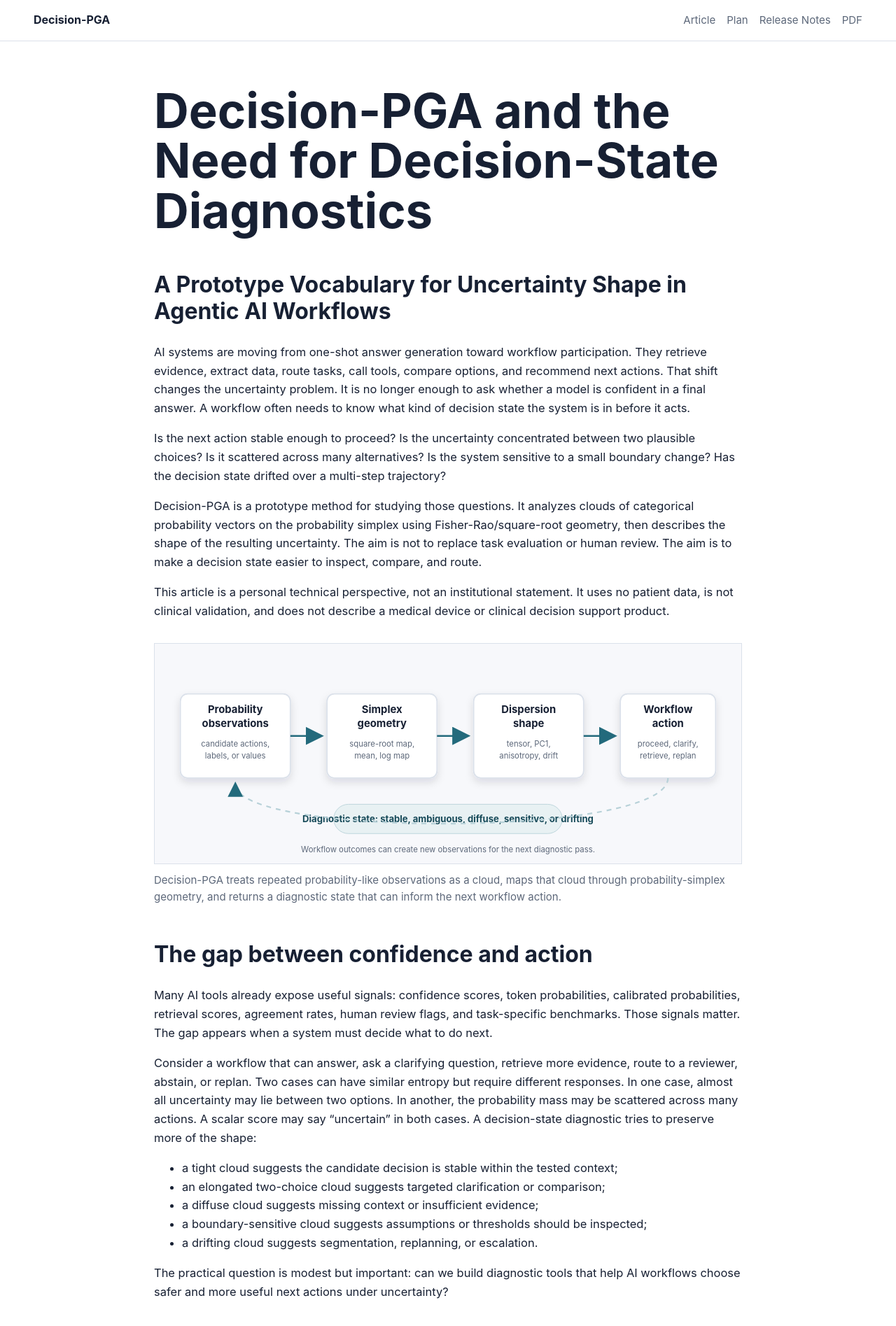
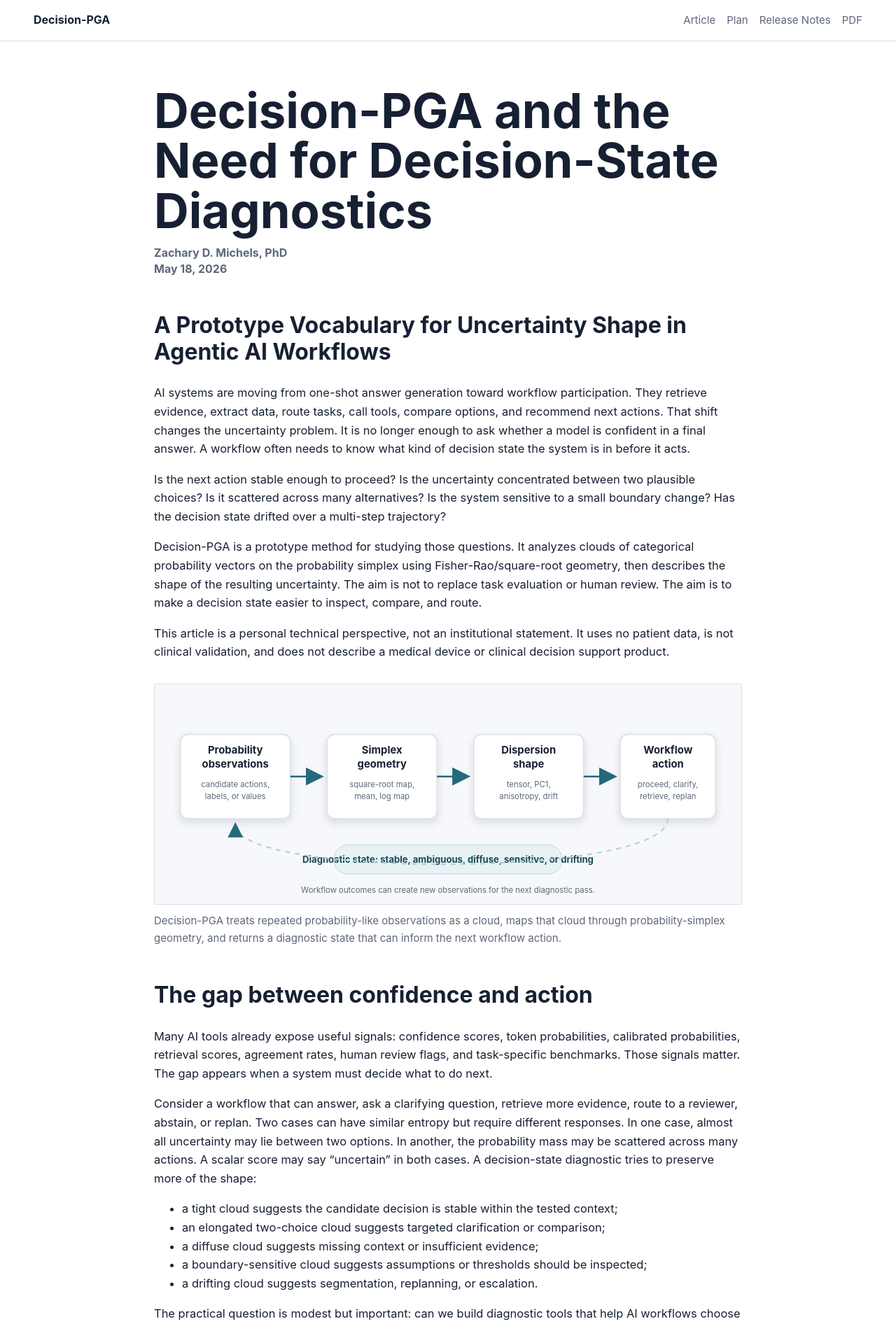
Before and after one commit to zmichels/decision-pga-pages, a Jekyll site: the page built from article.md, in a window 1280 px wide. Shown: the top 1895 px of the page at 70% size. Built offline with Jekyll 4.4.1, drawn with Linux system fonts in a browser that asks for light colours.

Commit message:
Add publication author byline

```diff
--- a/article.md
+++ b/article.md
@@ -6,6 +6,11 @@ permalink: /article/
 ---
 
 # Decision-PGA and the Need for Decision-State Diagnostics
+
+<p class="article-meta">
+  Zachary D. Michels, PhD<br>
+  May 18, 2026
+</p>
 
 ## A Prototype Vocabulary for Uncertainty Shape in Agentic AI Workflows
 
--- a/assets/styles.css
+++ b/assets/styles.css
@@ -86,6 +86,15 @@ h1 {
   font-size: clamp(2.2rem, 6vw, 4.3rem);
   line-height: 1.04;
   letter-spacing: 0;
+}
+
+.article-meta {
+  margin: -0.25rem 0 2.25rem;
+  color: var(--muted);
+  font-size: 1rem;
+  font-weight: 650;
+  line-height: 1.45;
+  text-align: left;
 }
 
 h2 {
--- a/scripts/validate_publication.py
+++ b/scripts/validate_publication.py
@@ -22,6 +22,8 @@ REQUIRED_FILES = [
 
 ARTICLE_REQUIRED_PHRASES = [
     "Decision-PGA and the Need for Decision-State Diagnostics",
+    "Zachary D. Michels, PhD",
+    "May 18, 2026",
     "personal technical perspective, not an institutional statement",
     "no patient data",
     "not clinical validation",
```
Also changed, not shown: 1 other file.
